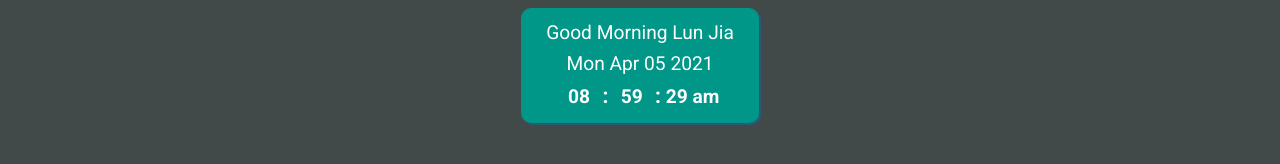
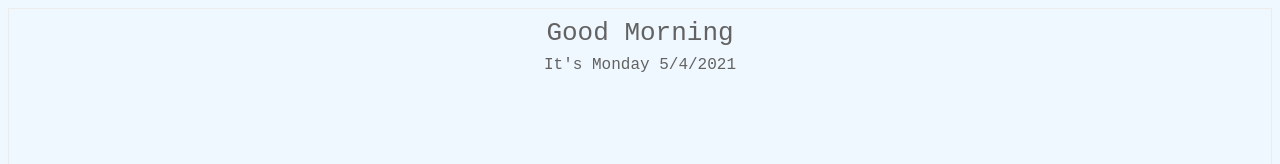
Before and after one commit to theone5211/notion, a plain HTML site: page index.html in a window 1280 px wide. Shown: the top 164 px of the page. Drawn offline with Linux system fonts and the light colour scheme.

Commit message:
Update index.html

```diff
--- a/index.html
+++ b/index.html
@@ -1,169 +1,57 @@
-<!-- original : https://codepen.io/SeanNorton/pen/LWBXQL -->
-<!DOCTYPE html>
-<html lang="en">
+<html>
 <head>
-    <meta charset="UTF-8">
-    <meta name="viewport" content="width=device-width, initial-scale=1.0">
-    <title>Document</title>
+    <title>Greeting Message</title>
+    <style>
+#lbl {
+    font-family: monospace;
+    font-size: xx-large;
+    color: #626262;
+    padding: 5px;
+    border: 1px solid #ececec;
+    text-align: center;
+    line-height: 1.5;
+    height:85%
 
-    <style>
-
-        /*CSS RESETS*/
-
-body{
-    background-color: #424949;
-    line-height: 1.6;
 
 }
-
-h1 {
-    margin-top: 0;
+#date{
+    font-size:large;
 }
-
-
-/*CSS START*/
-
-.full-table {
-    display: table;
-    height: 100%;
-    width: 100%;
+body{
+    background-color: aliceblue;
 }
-
-.table-cell {
-    display: table-cell;
-    vertical-align: middle;
-    text-align: center;
-}
-
-.card {
-    padding: 10px 25px 10px 25px;
-    border-radius: 10px;
-    background: #009688;
-    color: #fff;
-    display: inline-block;
-    box-shadow: 2px 2px 1px 0px #295C7B;
-}
-
-.card:hover {
-    margin-top: 2px;
-    box-shadow: none;
-}
-
-.clock {
-    display: inline-block;
-    font-family: 'Roboto', sans-serif;
-    font-weight: bold;
-    font-size: 1.2em;
-    /* padding-left: 20px; */
-}
-
-.time {
-    display: inline-block;
-    min-width: 37px;
-}
-
-.colon {
-    font-size: 1.1em;
-    display: inline-block;
-}
-
-.date {
-    display: block;
-    min-width: 162px;
-    /* padding-right: 30px; */
-    /* border-right: 2px solid #295C7B; */
-    font-family: 'Roboto', sans-serif;
-    font-size: 1.2em;
-}
-.greet{
-
-    min-width: 162px;
-    /* padding-right: 30px; */
-    font-family: 'Roboto', sans-serif;
-    font-size: 1.2em;
-}
-
     </style>
 </head>
 <body>
-    <link href="https://fonts.googleapis.com/css?family=Lobster|Roboto:400,700" rel="stylesheet">
-
-<div class="full-table">
-  <div class="table-cell">
-
-    <div class="card">
-        <div class="greet" id="greet"></div>
-      <div class="date" id="date"></div>
-      <div class="clock">
-        <div class="time" id="hour"></div>
-        <div class="colon">:</div>
-        <div class="time" id="min"></div>
-        <div class="colon">:</div>
-        <div class="time" id="sec"></div>
-      </div>
-    </div>
-
-  </div>
-</div>
+    <div id="lbl"></div>
+</body>
 
 <script>
-    function date() {
-var today = new Date();
-document.getElementById('date').innerHTML = today.toDateString();
-}
+    var weekday = new Array(7);
+    weekday[0] = "Sunday";
+    weekday[1] = "Monday";
+    weekday[2] = "Tuesday";
+    weekday[3] = "Wednesday";
+    weekday[4] = "Thursday";
+    weekday[5] = "Friday";
+    weekday[6] = "Saturday";
 
 
-function clock() {
-var today = new Date();
-var hour = zeros(twelveHour(today.getHours()));
-var minutes = zeros(today.getMinutes());
-var seconds = zeros(today.getSeconds());
-if(today.getHours() >=12){
-    seconds+=" pm"
-}
-else{
-    seconds+=" am"
-}
-hrs = today.getHours();
-if (hrs < 12)
-        greet = 'Good Morning Lun Jia  ';
+    var today = new Date();
+    var hrs = today.getHours();
+    var dayOfWeek = weekday[today.getDay()];
+    var date = dayOfWeek+" " + today.getDate() + "/" +(today.getMonth()+1) +'/'+today.getFullYear()  ;
+
+    var greet;
+
+    if (hrs < 12)
+        greet = 'Good Morning  ';
     else if (hrs >= 12 && hrs <= 17)
-        greet = 'Good Afternoon Lun Jia  ';
+        greet = 'Good Afternoon ';
     else if (hrs >= 17 && hrs <= 24)
-        greet = 'Good Evening Lun Jia   ';
-// console.log(today.toLocaleTimeString());
-document.getElementById('greet').innerHTML = greet;
-document.getElementById('hour').innerHTML = hour;
-document.getElementById('min').innerHTML = minutes;
-document.getElementById('sec').innerHTML = seconds;
-}
+        greet = 'Good Evening  ';
 
-function twelveHour(hour) {
-if (hour > 12) {
-    return hour -= 12
-} else if (hour === 0) {
-    return hour = 12;
-} else {
-    return hour
-}
-}
-// adds zero infront of single digit number
-function zeros(num) {
-if (num < 10) {
-    num = '0' + num
-};
-return num;
-}
-
-function dateTime() {
-date();
-clock();
-setTimeout(dateTime, 500);
-}
-
-dateTime()
-// END
+    document.getElementById('lbl').innerHTML =
+        greet+=`<div id="date"> It's ${date}</div>`;
 </script>
-
-</body>
 </html>
```
